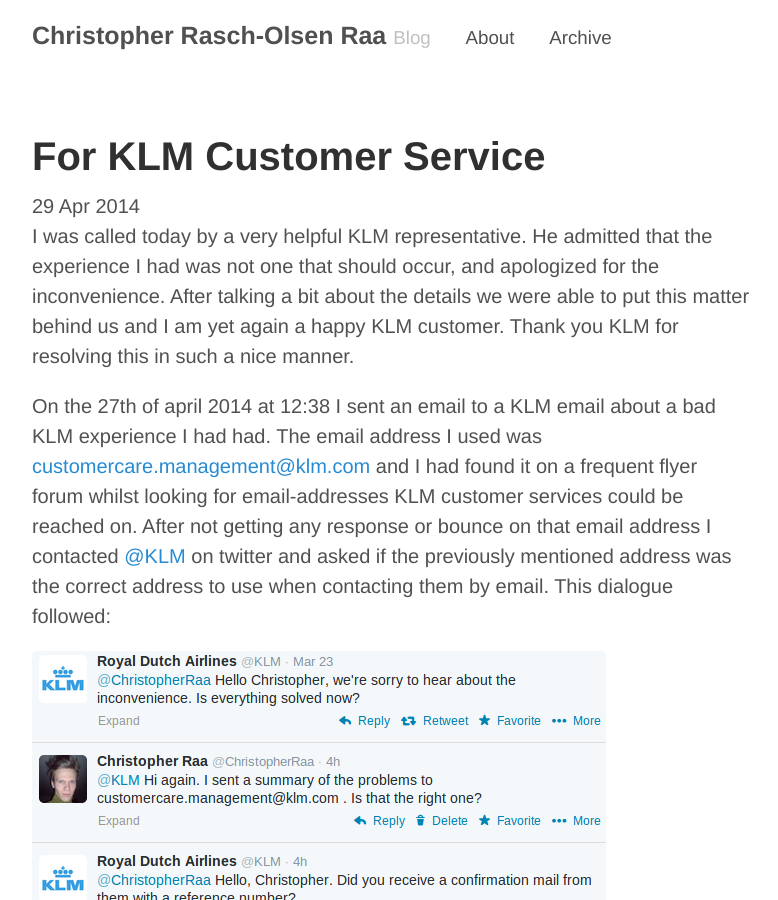
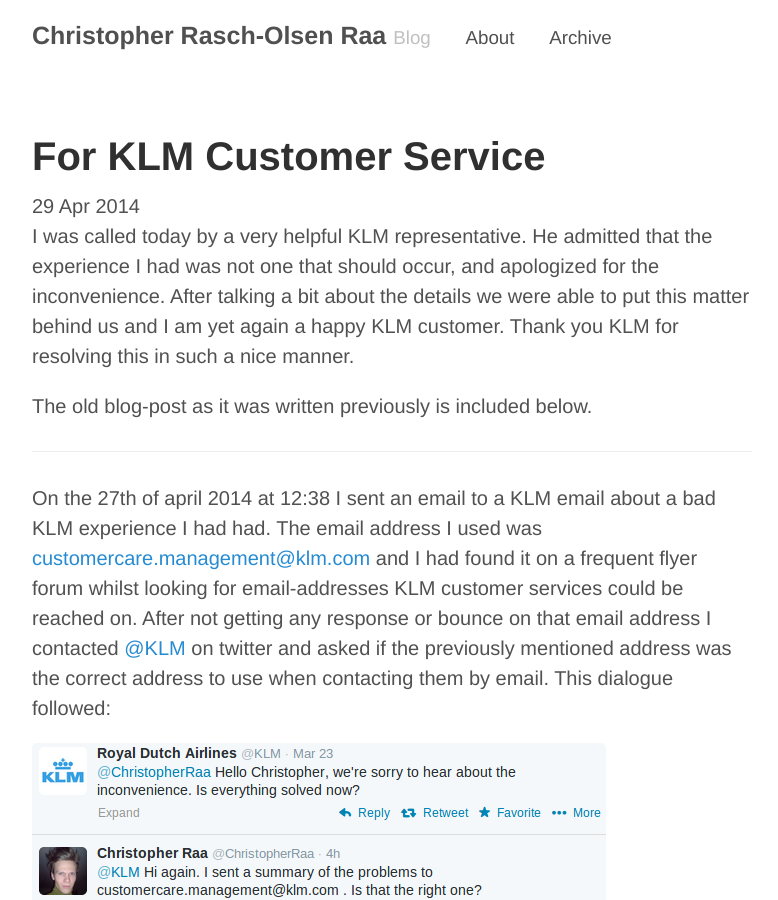
Before and after one commit to christopherraa/christopherraa.github.io, a Jekyll site: the page built from _posts/2014-04-29-for-klm-customer-service.md, in a window 1280 px wide and 900 px high. Shown: the whole window, without its empty margins (248-1026 px from the left). Built offline with Jekyll 4.4.1, drawn with Linux system fonts in a browser that asks for light colours.

Commit message:
Small notice so an update and old post are separated.

```diff
--- a/_posts/2014-04-29-for-klm-customer-service.md
+++ b/_posts/2014-04-29-for-klm-customer-service.md
@@ -5,7 +5,9 @@
 ---
 I was called today by a very helpful KLM representative. He admitted that the experience I had was not one that should occur, and apologized for the inconvenience. After talking a bit about the details we were able to put this matter behind us and I am yet again a happy KLM customer. Thank you KLM for resolving this in such a nice manner.
 
+The old blog-post as it was written previously is included below.
 
+----
 
 On the 27th of april 2014 at 12:38 I sent an email to a KLM email about a bad KLM experience I had had. The email address I used was [customercare.management@klm.com](mailto:customercare.management@klm.com) and I had found it on a frequent flyer forum whilst looking for email-addresses KLM customer services could be reached on. After not getting any response or bounce on that email address I contacted [@KLM](http://twitter.com/klm) on twitter and asked if the previously mentioned address was the correct address to use when contacting them by email. This dialogue followed:
 
```
